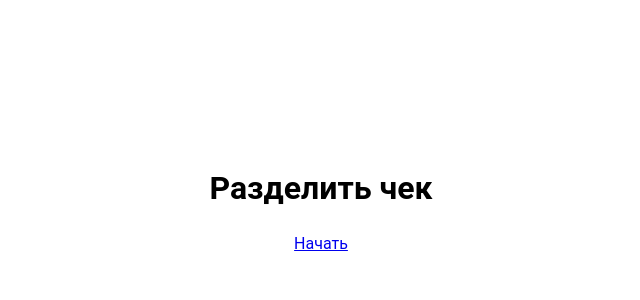
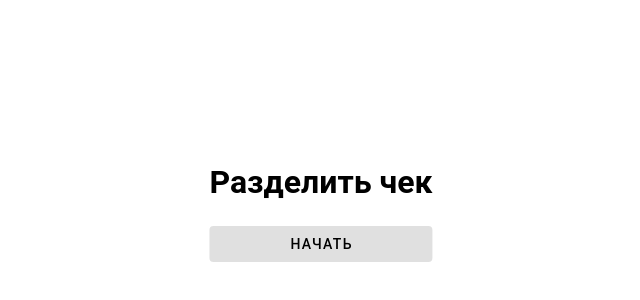
Before and after one commit to TatianaChF/-JS-Vue-, a Vue app: page / in a window 1280 px wide. Shown: the part 228-528 px from the top of the page, without its empty margins (319-959 px from the left). Built offline with nearby package versions, Linux system fonts and the light colour scheme.

Commit message:
replacing link with button

```diff
--- a/src/components/MainPage.vue
+++ b/src/components/MainPage.vue
@@ -1,12 +1,14 @@
 <template>
     <div class="container">
         <h1>Разделить чек</h1>
-        <RouterLink to="/persons">Начать</RouterLink>
+        <v-btn @click="router.push({name: 'Persons'})" variant="tonal">Начать</v-btn>
     </div>
 </template>
 
 <script setup>
-    import { RouterLink } from 'vue-router';
+    import { useRouter } from 'vue-router';
+
+    const router = useRouter();
 </script>
 
 <style lang="scss" scoped>
```
